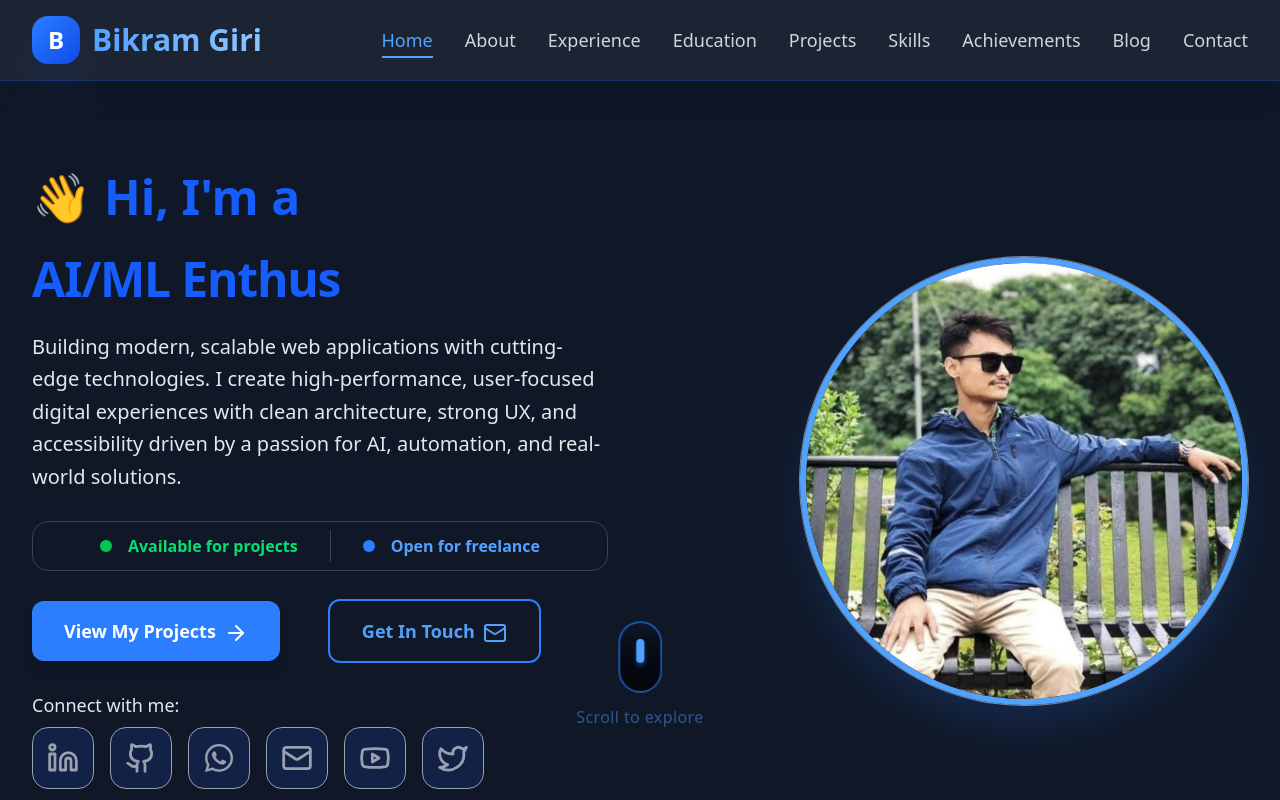
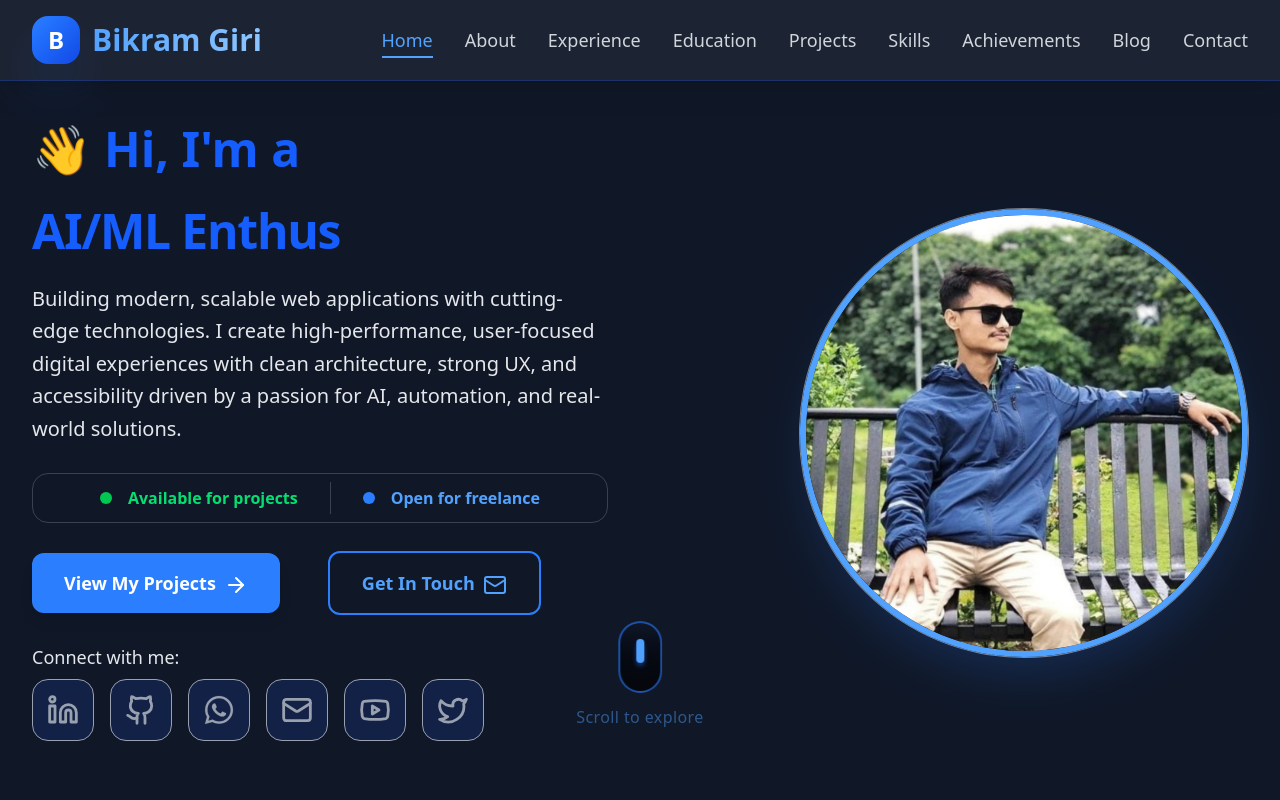
Before and after one commit to bikramgiri/My_Portfolio, a React (Vite) app: page / in a window 1280 px wide. Shown: the top 800 px of the page. Built offline with nearby package versions, Linux system fonts and the light colour scheme.

Commit message:
update ScscrollToExplore

```diff
--- a/src/components/ScrollToExplore.jsx
+++ b/src/components/ScrollToExplore.jsx
@@ -4,7 +4,7 @@ const ScrollToExplore = () => {
   return (
     <div className="
       absolute
-      bottom-6 sm:bottom-12 md:bottom-38
+      bottom-4 sm:bottom-8 md:bottom-38
       left-1/2
       -translate-x-1/2
       z-30
--- a/src/pages/components/Hero.jsx
+++ b/src/pages/components/Hero.jsx
@@ -92,7 +92,7 @@ const Hero = () => {
       id="home"
       className="relative min-h-screen bg-gray-900 flex items-center justify-center px-5 sm:px-6 lg:px-8 py-8 md:py-10 overflow-hidden"
     >
-      <div className="max-w-7xl mx-auto w-full mb-22 md:mb-22 lg:mb-0">
+      <div className="max-w-7xl mx-auto w-full mb-18 md:mb-24">
         <div className="flex flex-col lg:flex-row items-center gap-10 xl:gap-16">
           {/* Left - Text Content */}
           <div className="w-full lg:w-1/2 text-center lg:text-left space-y-6 md:space-y-7">
```
